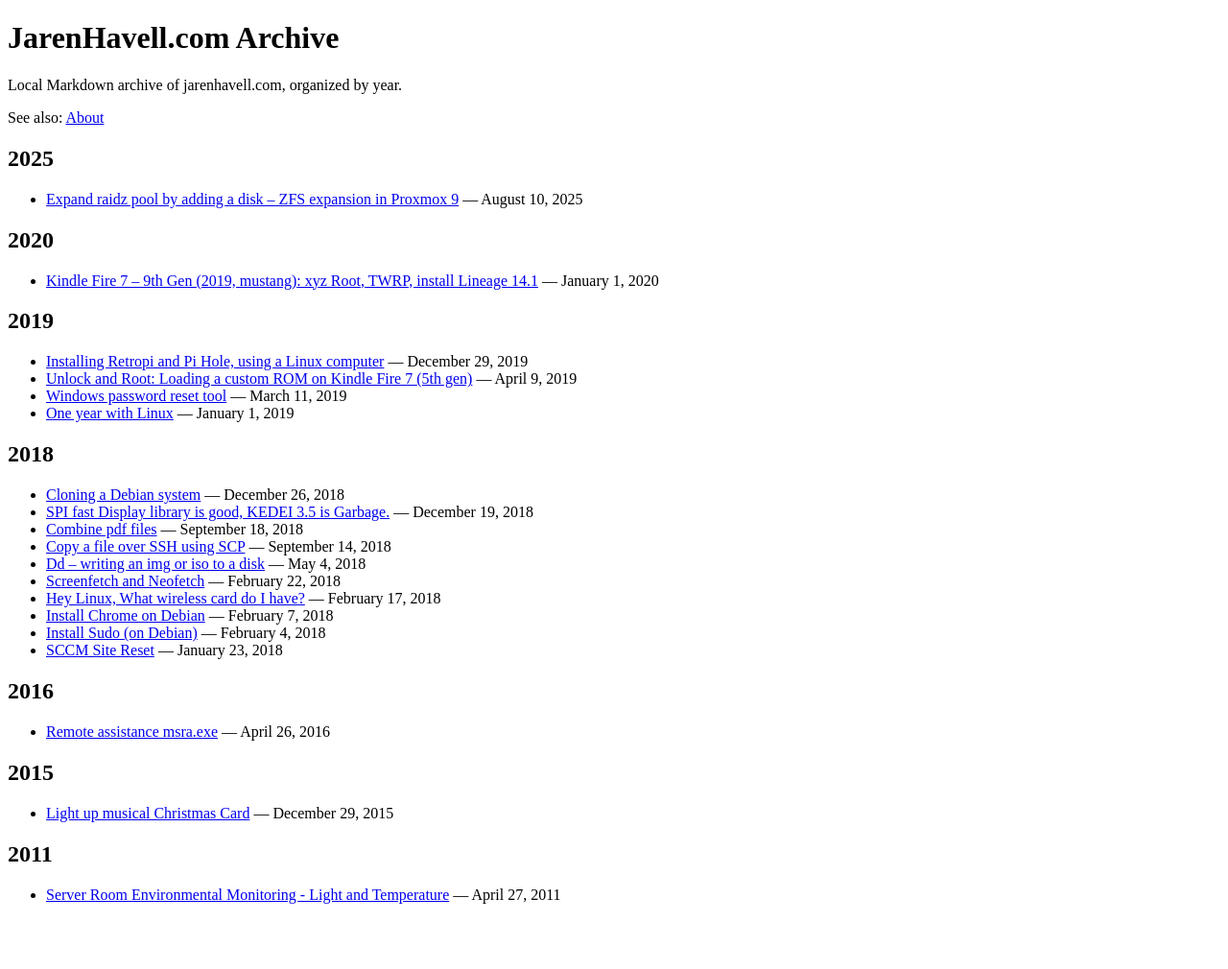
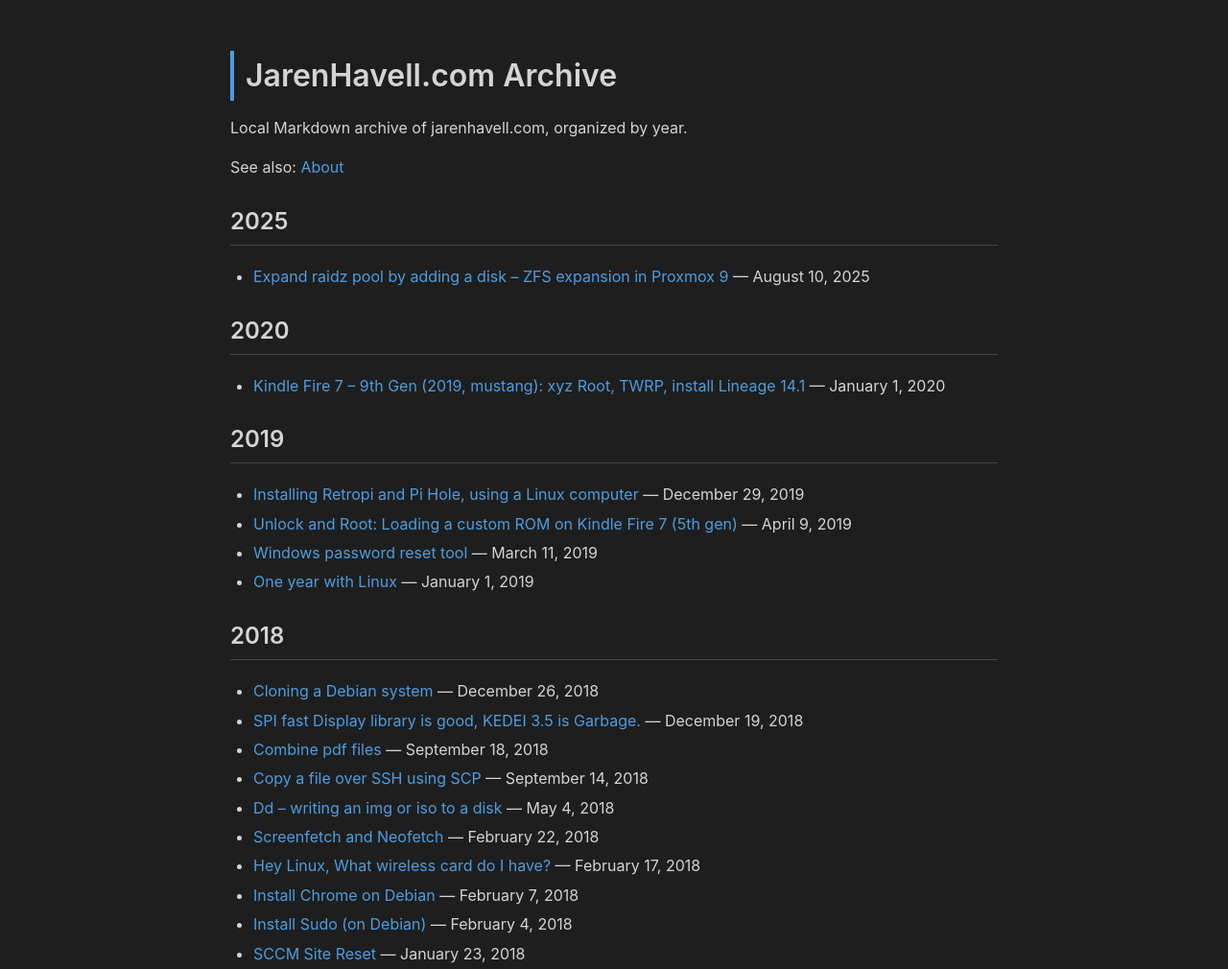
Before and after one commit to tacoresearch/jarenhavell.github.io, a plain HTML site: page index.html in a window 1280 px wide. Shown: the top 1010 px of the page at 96% size. Before the commit the page ends 958 px from the top, so only its background shows below. Drawn offline with Linux system fonts and the light colour scheme.

Commit message:
update style

```diff
--- a/index.html
+++ b/index.html
@@ -4,6 +4,45 @@
   <meta charset="UTF-8">
   <meta name="viewport" content="width=device-width, initial-scale=1.0">
   <title>JarenHavell.com Archive</title>
+  <style>
+    body {
+      background-color: #1e1e1e;
+      color: #d4d4d4;
+      font-family: -apple-system, BlinkMacSystemFont, "Segoe UI", Helvetica, Arial, sans-serif;
+      font-size: 16px;
+      line-height: 1.6;
+      max-width: 800px;
+      margin: 0 auto;
+      padding: 2rem 1.5rem;
+    }
+    h1 {
+      font-size: 2em;
+      font-weight: 600;
+      border-left: 4px solid #4d9de0;
+      padding-left: 0.75rem;
+      margin-bottom: 0.5rem;
+    }
+    h2 {
+      font-size: 1.5em;
+      font-weight: 600;
+      border-bottom: 1px solid #444;
+      padding-bottom: 0.3rem;
+      margin-top: 1.5rem;
+    }
+    a {
+      color: #4d9de0;
+      text-decoration: none;
+    }
+    a:hover {
+      text-decoration: underline;
+    }
+    ul {
+      padding-left: 1.5rem;
+    }
+    li {
+      margin: 0.3rem 0;
+    }
+  </style>
 </head>
 <body>
   <h1>JarenHavell.com Archive</h1>
```
